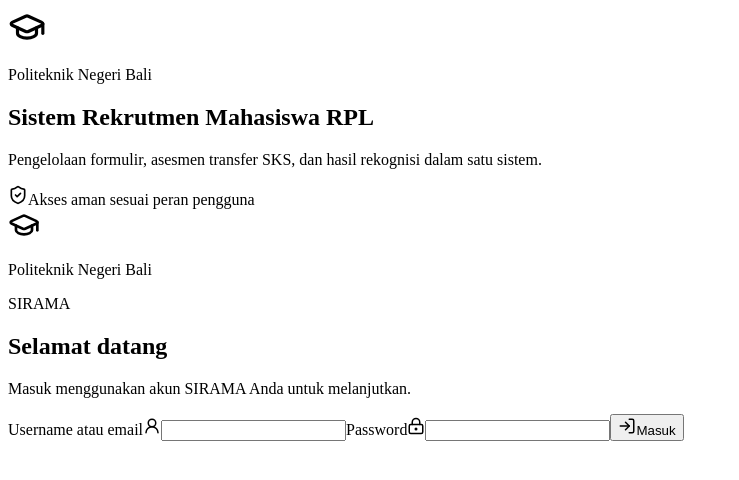
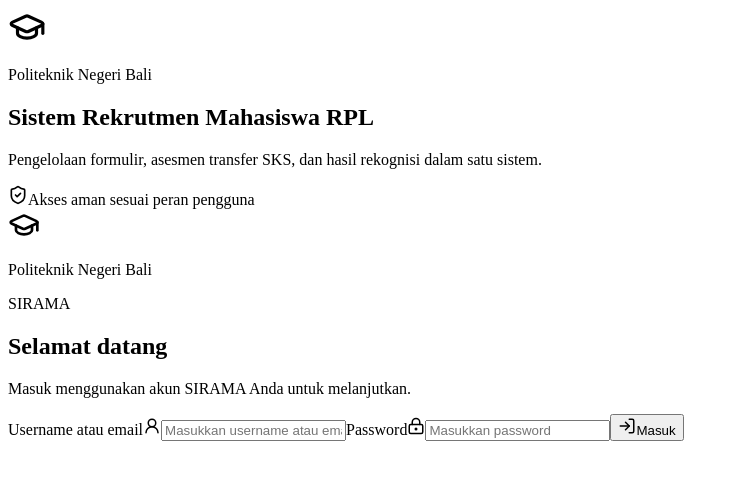
Before and after one commit to danabala72/sirama-next, a Next.js app: page /login in a window 1280 px wide. Shown: the top 480 px of the page, without its empty margins (0-739 px from the left). Built offline with nearby package versions, Linux system fonts and the light colour scheme.

Commit message:
feat: style legacy login form

```diff
--- a/src/app/login/login-form.tsx
+++ b/src/app/login/login-form.tsx
@@ -1,5 +1,15 @@
 "use client";
+
 import { useActionState } from "react";
 import { LockKeyhole, LogIn, UserRound } from "lucide-react";
 import { loginAction } from "./actions";
-export function LoginForm() { const [state, action, pending] = useActionState(loginAction, {}); return <form action={action} className="space-y-5">{state.error && <div className="rounded-lg border border-red-200 bg-red-50 px-4 py-3 text-sm text-red-700">{state.error}</div>}<label className="block space-y-2"><span className="text-sm font-semibold text-slate-700">Username atau email</span><span className="relative block"><UserRound className="absolute left-3 top-1/2 -translate-y-1/2 text-slate-400" size={18}/><input name="username" autoComplete="username" required className="w-full rounded-lg border border-slate-300 py-2.5 pl-10 pr-3 outline-none focus:border-emerald-500 focus:ring-3 focus:ring-emerald-100"/></span></label><label className="block space-y-2"><span className="text-sm font-semibold text-slate-700">Password</span><span className="relative block"><LockKeyhole className="absolute left-3 top-1/2 -translate-y-1/2 text-slate-400" size={18}/><input name="password" type="password" autoComplete="current-password" required className="w-full rounded-lg border border-slate-300 py-2.5 pl-10 pr-3 outline-none focus:border-emerald-500 focus:ring-3 focus:ring-emerald-100"/></span></label><button disabled={pending} className="flex w-full items-center justify-center gap-2 rounded-lg bg-emerald-600 px-4 py-2.5 font-semibold text-white hover:bg-emerald-700 disabled:opacity-60"><LogIn size={18}/>{pending ? "Memproses…" : "Masuk"}</button></form>; }
+
+export function LoginForm() {
+  const [state, action, pending] = useActionState(loginAction, {});
+  return <form action={action} className="space-y-5">
+    {state.error && <div role="alert" className="rounded-lg border border-red-200 bg-red-50 px-4 py-3 text-sm text-red-700">{state.error}</div>}
+    <label className="block space-y-2"><span className="text-sm font-semibold text-slate-700">Username atau email</span><span className="relative block"><UserRound className="absolute left-3.5 top-1/2 -translate-y-1/2 text-slate-400" size={18}/><input name="username" autoComplete="username" required placeholder="Masukkan username atau email" className="w-full rounded-lg border border-slate-300 py-3 pl-11 pr-3 outline-none transition focus:border-[#285aae] focus:ring-3 focus:ring-blue-100" /></span></label>
+    <label className="block space-y-2"><span className="text-sm font-semibold text-slate-700">Password</span><span className="relative block"><LockKeyhole className="absolute left-3.5 top-1/2 -translate-y-1/2 text-slate-400" size={18}/><input name="password" type="password" autoComplete="current-password" required placeholder="Masukkan password" className="w-full rounded-lg border border-slate-300 py-3 pl-11 pr-3 outline-none transition focus:border-[#285aae] focus:ring-3 focus:ring-blue-100" /></span></label>
+    <button disabled={pending} className="flex w-full items-center justify-center gap-2 rounded-lg bg-[#285aae] px-4 py-3 font-semibold text-white transition hover:bg-[#1d4e9a] disabled:cursor-not-allowed disabled:opacity-60"><LogIn size={18}/>{pending ? "Memproses…" : "Masuk"}</button>
+  </form>;
+}
```
